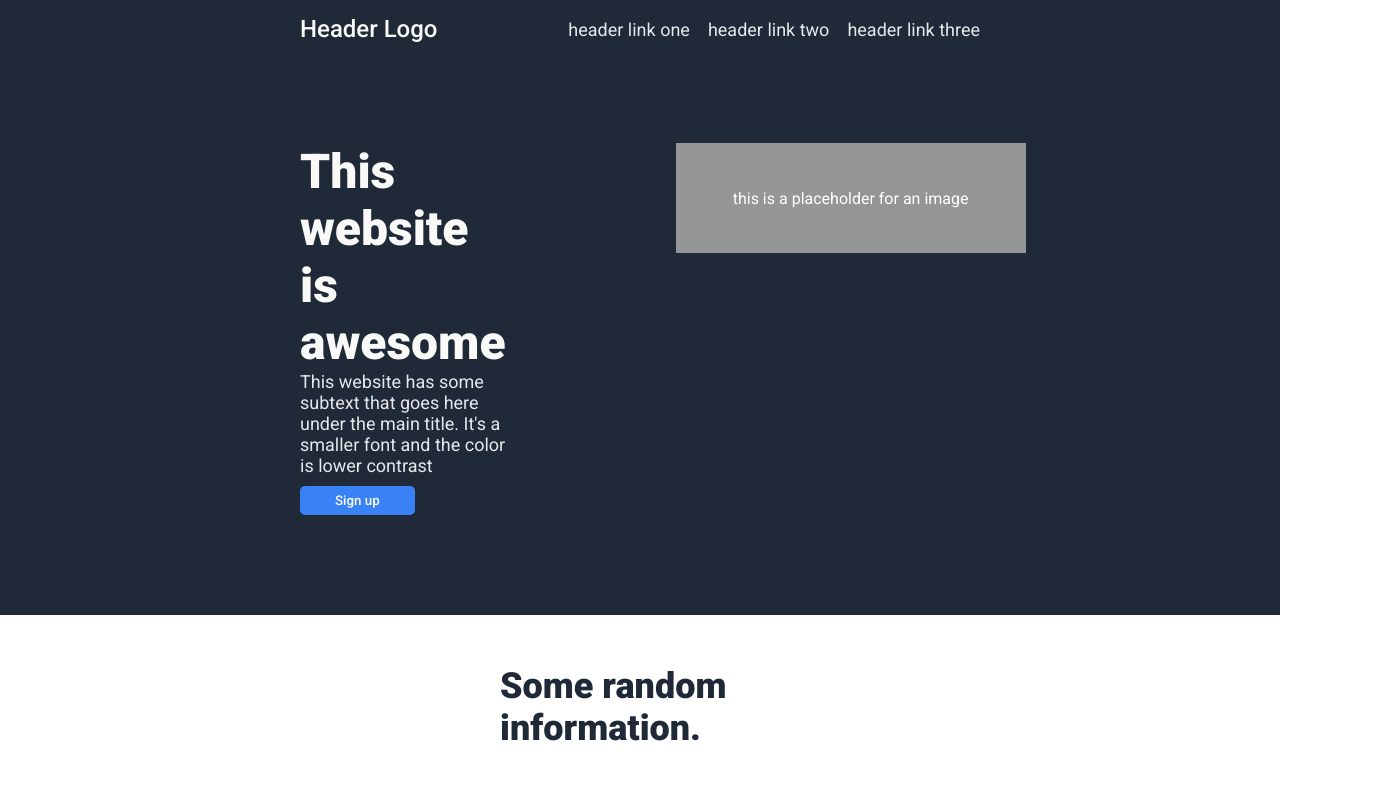
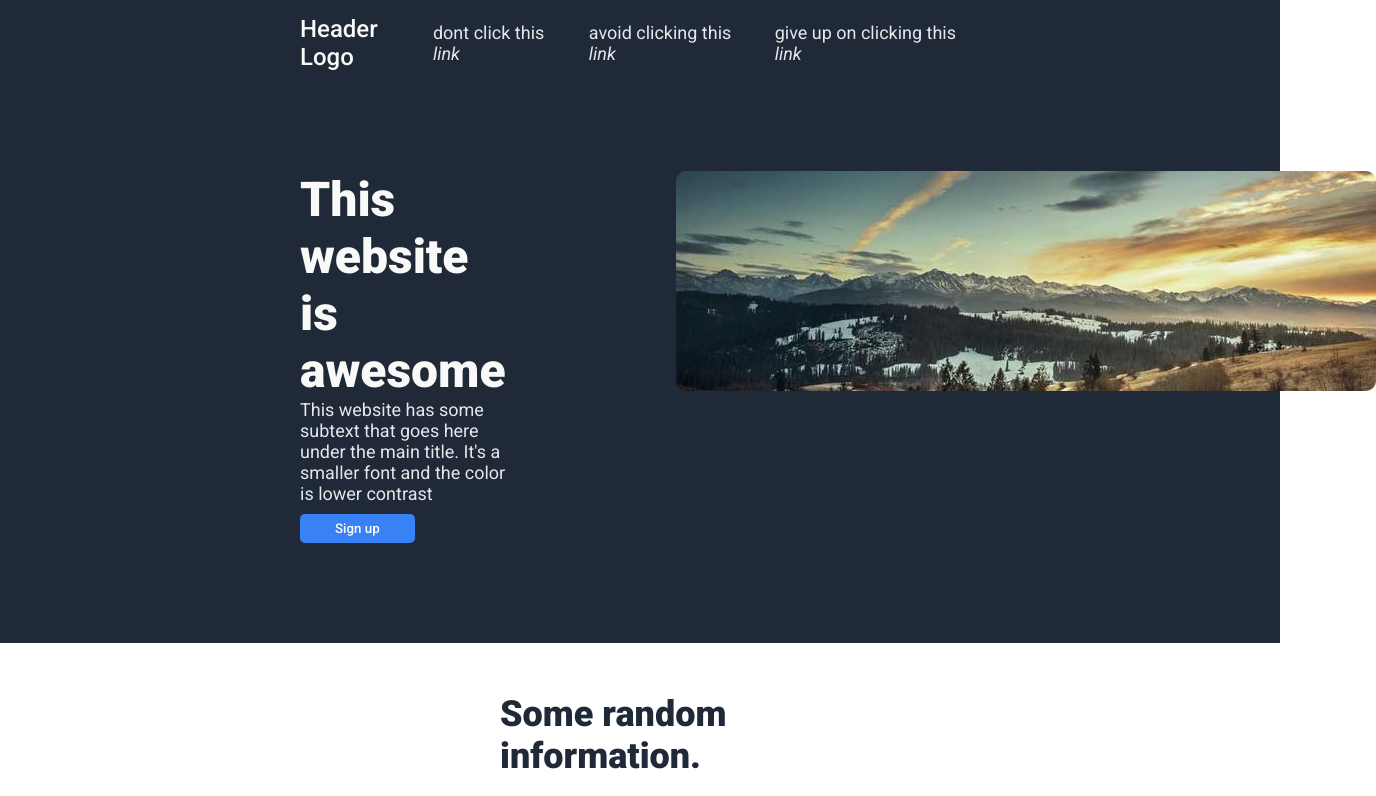
Before and after one commit to MateuszTate/Landing-Page-the-odin-project, a plain HTML site: page main/index.html in a window 1280 px wide. Shown: the top 796 px of the page, 1376 px wide, since content can reach past the window. Drawn offline with Linux system fonts and the light colour scheme.

Commit message:
Add a photo, make links working, make buttons working, add some :hover styling

```diff
--- a/main/index.html
+++ b/main/index.html
@@ -14,19 +14,19 @@
         <div class="header">
             <div class="logo">Header Logo</div>
             <div class="links">
-                <div class="link">header link one</div>
-                <div class="link">header link two</div>
-                <div class="link">header link three</div>
+                <a href="https://github.com/MateuszTate" target="_blank"><div class="link">dont click this <i>link</i></div></a>
+                <a href="https://github.com/MateuszTate" target="_blank"><div class="link">avoid clicking this <i>link</i></div></a>
+                <a href="https://github.com/MateuszTate" target="_blank"><div class="link">give up on clicking this <i>link</i></div></a>
             </div>
         </div>
         <div class="hero">
             <div class="left">
-            <div class="mainText">This website is awesome</div>
+            <div class="mainText">This website is <a href="https://github.com/MateuszTate" target="_blank">awesome</a></div>
             <div class="subText">This website has some subtext that goes here under the main title. It's a smaller font and the color is lower contrast</div>
-            <div class="signButton"><button>Sign up</button></div>
+            <div class="signButton"><a href="https://github.com/MateuszTate" target="_blank"><button>Sign up</button></a></div>
         </div>
         <div class="right">
-            <div class="image">this is a placeholder for an image</div>
+            <div class="image"><img src="\images\image1.png" alt="forest in mountains"></div>
         </div>
         </div>
     </div>
@@ -67,7 +67,7 @@
             </div>
             <div class="right">
                 <div class="buttoncont">
-                    <button>Sign up</button>
+                    <a href="https://github.com/MateuszTate" target="_blank"><button>Sign up</button></a>
                 </div>
             </div>
         </div>
--- a/main/style.css
+++ b/main/style.css
@@ -6,6 +6,10 @@
     margin: 0;
     padding: 0;
     box-sizing: border-box;
+  }
+
+  a{
+    all:unset;
   }
 
   .container.one .header {
@@ -72,7 +76,7 @@
     margin-top: 10px;
   }
 
-  .container.one .hero .image{
+  /* .container.one .hero .image{
     background-color: #949596;
     width: 700px;
     height: 220px;
@@ -80,7 +84,7 @@
     justify-content: center;
     align-items: center;
     color: white;
-  }
+  } */
 
   @media screen and (max-width: 1400px){
     .container.one .hero .image{
@@ -228,3 +232,31 @@
     color:#E5E7EB;
     padding: 30px 0 30px 0;
   }
+
+  .container.four .mainBox .right button:hover{
+    background-color: #F9FAF8;
+    color: #3882F6;
+
+  }
+
+  .container.one .hero .signButton button:hover{
+    background-color: #F9FAF8;
+    color: #3882F6;
+  }
+
+  .container.one .hero .image img{
+    border-radius: 10px;
+  }
+
+  .container.one .header .links .link:hover{
+    color: #3882F6;
+  }
+
+  .container.one .hero .left a:hover{
+    color: #3882F6;
+  }
+
+  a:visited {
+    color: #F9FAF8;
+    text-decoration: none;
+  }
```
Also changed, not shown: images/image1.png (added).
